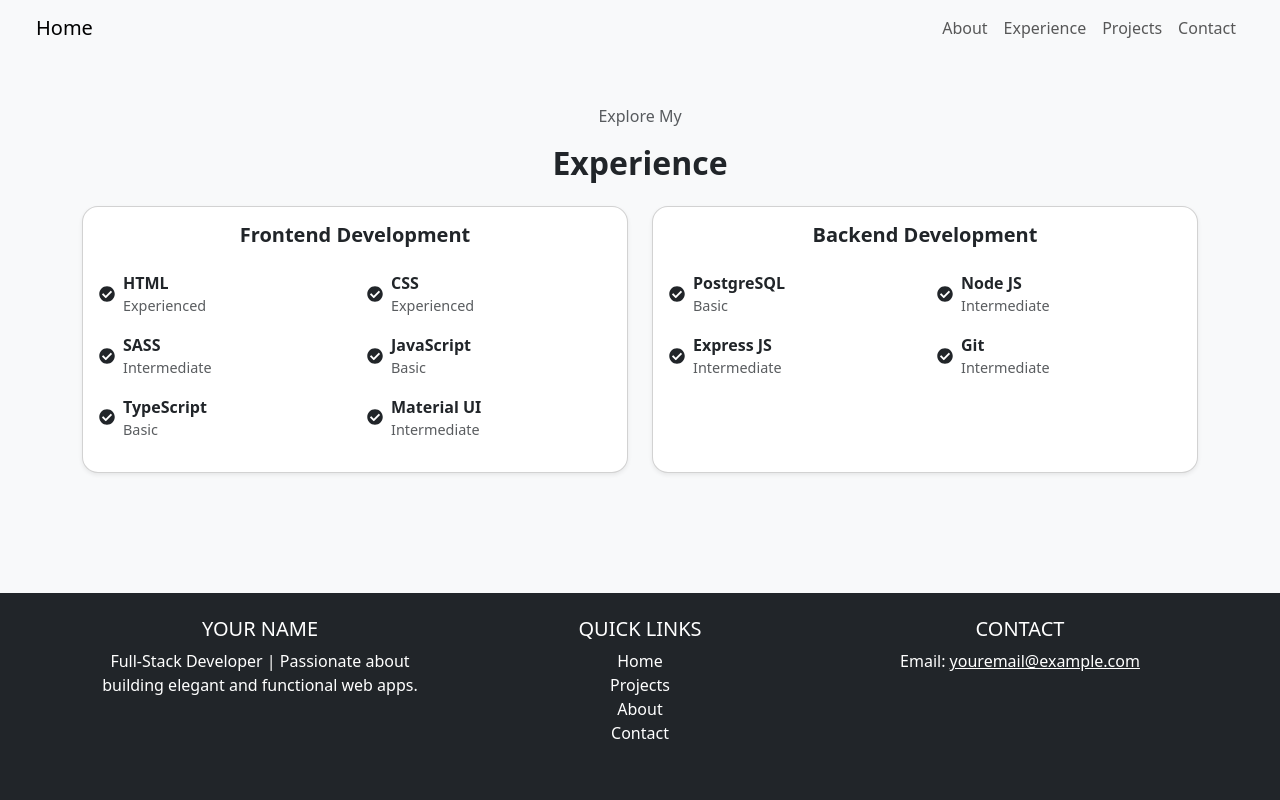
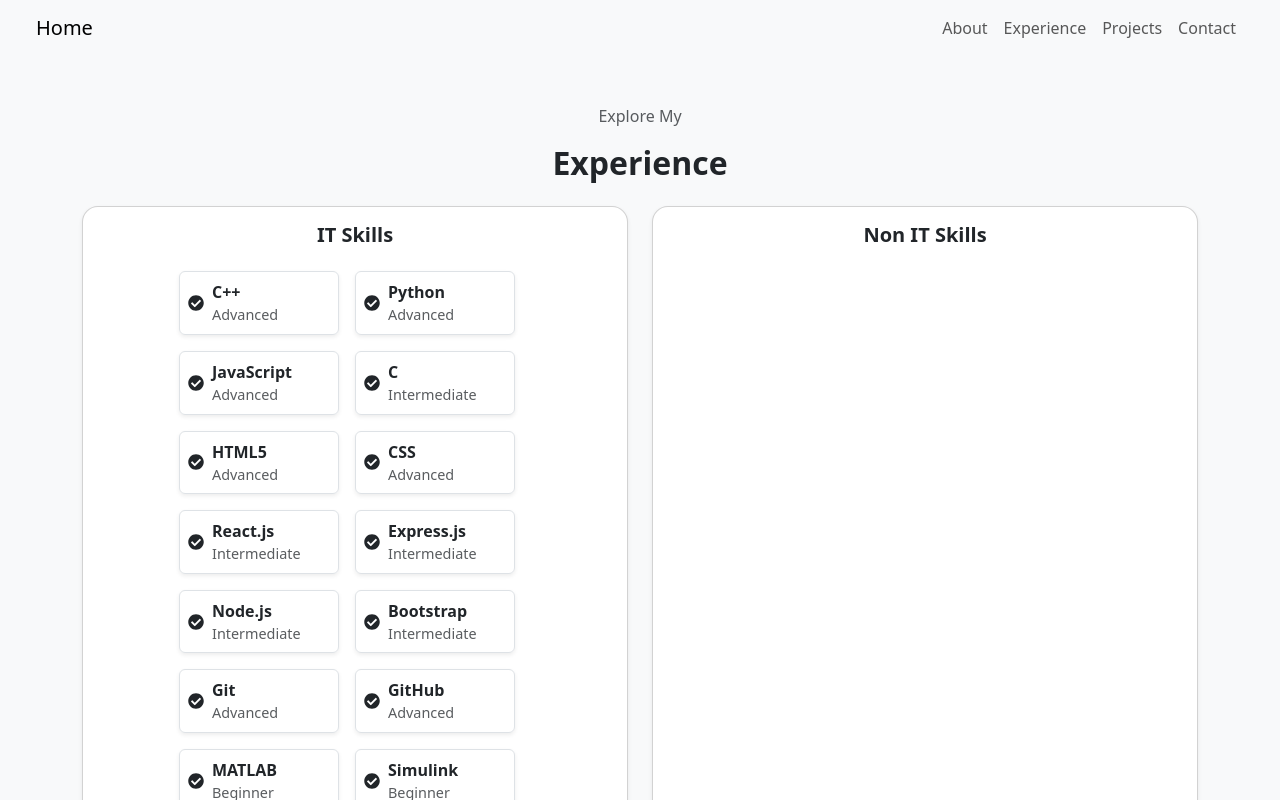
Before and after one commit to itzaatish/Portfolio, a React (Vite) app: page /experince in a window 1280 px wide. Shown: the top 800 px of the page. Built offline with nearby package versions, Linux system fonts and the light colour scheme.

Commit message:
working copy with different routes with react-router dom

```diff
--- a/package.json
+++ b/package.json
@@ -11,6 +11,8 @@
   },
   "dependencies": {
     "bootstrap": "^5.3.6",
+    "emailjs": "^4.0.3",
+    "emailjs-com": "^3.2.0",
     "react": "^19.1.0",
     "react-bootstrap": "^2.10.10",
     "react-dom": "^19.1.0",
--- a/src/components/contacts.jsx
+++ b/src/components/contacts.jsx
@@ -0,0 +1,62 @@
+import React from 'react';
+import emailjs from 'emailjs-com';
+
+function sendemails(message){
+    message.preventDefault();
+    console.log(message.target);
+
+    emailjs.sendForm('service_46wh1oa','template_hqow95f',message.target, 'FLrKG0BxNPH72ZSE9')
+    .then((result) => {
+        console.log("message sent")
+    },(error) => {
+        console.log(error.text);
+    });
+}
+
+export default function Contact() {
+  return (
+    <div className="container text-center my-5 py-5">
+      {/* Title Section */}
+      <div className="mb-4">
+        <small className="text-muted">Get in Touch</small>
+        <h2 className="fw-bold">Contact Me</h2>
+      </div>
+
+      {/* Contact Options */}
+      <div className="d-flex justify-content-center">
+        <div className="border rounded-pill px-4 py-2 d-flex gap-4 align-items-center shadow-sm">
+          {/* Email */}
+          <div className="d-flex align-items-center gap-2">
+            <i className="bi bi-envelope-fill"></i>
+            <div className="text-decoration-none">byjsr71@gmail.com</div>
+          </div>
+
+          {/* Divider */}
+          <div className="vr"></div>
+
+          {/* LinkedIn */}
+          <div className="d-flex align-items-center gap-2">
+            <i className="bi bi-linkedin"></i>
+            <a
+              href="https://www.linkedin.com/in/aatish-kumar-156528221"
+              target="_blank"
+              rel="noopener noreferrer"
+              className="text-decoration-none"
+            >
+              LinkedIn
+            </a>
+          </div>
+        </div>
+      </div>
+
+      {/* Message Form */}
+      <form onSubmit={sendemails} className="mt-5 col-md-6 mx-auto">
+        <div className="mb-3 text-start">
+          <label htmlFor="message" className="form-label fw-semibold">Message</label>
+          <textarea className="form-control" id="message" rows="4" placeholder="Type your message here..."></textarea>
+        </div>
+        <button type="submit" className="btn btn-dark px-4">Send Message</button>
+      </form>
+    </div>
+  );
+}
--- a/src/components/experience.jsx
+++ b/src/components/experience.jsx
@@ -1,8 +1,11 @@
 import React from 'react';
 import { Container, Row, Col, Card } from 'react-bootstrap';
 import { FaCheckCircle } from 'react-icons/fa';
+import SkillCards from './experince_cards';
 
-const ExperienceSection = () => {
+
+
+const ExperienceSection = (props) => {
   return (
     <section id="experience" className="py-5 bg-light">
       <Container>
@@ -12,25 +15,13 @@ const ExperienceSection = () => {
         </div>
 
         <Row>
-          {/* Frontend */}
           <Col md={6} className="mb-4">
             <Card className="h-100 shadow-sm rounded-4">
               <Card.Body>
                 <Card.Title className="text-center fw-bold mb-4">
-                  Frontend Development
+                  IT Skills
                 </Card.Title>
-                <Row>
-                  <Col xs={6}>
-                    <SkillItem name="HTML" level="Experienced" />
-                    <SkillItem name="SASS" level="Intermediate" />
-                    <SkillItem name="TypeScript" level="Basic" />
-                  </Col>
-                  <Col xs={6}>
-                    <SkillItem name="CSS" level="Experienced" />
-                    <SkillItem name="JavaScript" level="Basic" />
-                    <SkillItem name="Material UI" level="Intermediate" />
-                  </Col>
-                </Row>
+                <SkillCards/>,
               </Card.Body>
             </Card>
           </Col>
@@ -40,18 +31,9 @@ const ExperienceSection = () => {
             <Card className="h-100 shadow-sm rounded-4">
               <Card.Body>
                 <Card.Title className="text-center fw-bold mb-4">
-                  Backend Development
+                  Non IT Skills
                 </Card.Title>
-                <Row>
-                  <Col xs={6}>
-                    <SkillItem name="PostgreSQL" level="Basic" />
-                    <SkillItem name="Express JS" level="Intermediate" />
-                  </Col>
-                  <Col xs={6}>
-                    <SkillItem name="Node JS" level="Intermediate" />
-                    <SkillItem name="Git" level="Intermediate" />
-                  </Col>
-                </Row>
+
               </Card.Body>
             </Card>
           </Col>
@@ -61,14 +43,6 @@ const ExperienceSection = () => {
   );
 };
 
-const SkillItem = ({ name, level }) => (
-  <div className="d-flex align-items-center mb-3">
-    <FaCheckCircle className="me-2 text-dark" />
-    <div>
-      <strong>{name}</strong>
-      <div className="text-muted" style={{ fontSize: '0.9rem' }}>{level}</div>
-    </div>
-  </div>
-);
+
 
 export default ExperienceSection;
--- /dev/null
+++ b/src/components/experince_cards.jsx
@@ -0,0 +1,29 @@
+import React from 'react';
+import { FaCheckCircle } from 'react-icons/fa';
+import getITSkills from '../resources/skill_IT_list';
+
+const skills = getITSkills();
+
+// Child component
+const SkillItems = ({ name, level }) => (
+  <div className="d-flex align-items-center p-2 me-3 mb-3 border rounded shadow-sm" style={{ minWidth: '160px', maxWidth: '200px' }}>
+    <FaCheckCircle className="me-2 text-dark" />
+    <div>
+      <strong>{name}</strong>
+      <div className="text-muted" style={{ fontSize: '0.9rem' }}>{level}</div>
+    </div>
+  </div>
+);
+
+// Main component
+const SkillCards = () => {
+  return (
+    <div className="d-flex flex-wrap assist-center justify-content-center">
+      {skills.map((item, index) => (
+        <SkillItems key={index} name={item.name} level={item.level} />
+      ))}
+    </div>
+  );
+};
+
+export default SkillCards;
--- /dev/null
+++ b/src/components/projects.jsx
@@ -0,0 +1,48 @@
+import React from 'react';
+import Image from '../resources/abc.jpg';
+const projects = [
+  {
+    title: 'Project One',
+    description: 'Better Communication with Each Other',
+    image: '../resources/abc.jpg',
+    github: 'https://github.com/yourname/project1',
+    demo: 'https://demo-link.com/project1'
+  },
+  {
+    title: 'Project Two',
+    description: 'Stop Scrolling! I have something to tell you',
+    image: '../resources/abc.jpg',
+    github: 'https://github.com/yourname/project2',
+    demo: 'https://demo-link.com/project2'
+  },
+];
+
+
+export default function Projects() {
+  return (
+    <div className="container my-5 py-5 text-center">
+      <small className="text-muted">Browse My Recent</small>
+      <h2 className="fw-bold mb-4">Projects</h2>
+
+      <div className="row justify-content-center">
+        {projects.map((project, index) => (
+          <div key={index} className="col-md-4 mb-4">
+            <div className="card h-100 shadow rounded-4 p-3">
+              <img src={Image} alt={project.title} className="card-img-top rounded-4 mb-3" />
+              <h5 className="fw-bold">{project.title}</h5>
+              <p className="text-muted">{project.description}</p>
+              <div className="d-flex justify-content-center gap-3 mt-auto">
+                <a href={project.github} target="_blank" rel="noreferrer" className="btn btn-outline-dark rounded-pill">
+                  GitHub
+                </a>
+                <a href={project.demo} target="_blank" rel="noreferrer" className="btn btn-outline-dark rounded-pill">
+                  Live Demo
+                </a>
+              </div>
+            </div>
+          </div>
+        ))}
+      </div>
+    </div>
+  );
+}
--- /dev/null
+++ b/src/resources/skill_IT_list.jsx
@@ -0,0 +1,22 @@
+function getITSkills() {
+  const skills = [
+    { name: 'C++', level: 'Advanced' },
+    { name: 'Python', level: 'Advanced' },
+    { name: 'JavaScript', level: 'Advanced' },
+    { name: 'C', level: 'Intermediate' },
+    { name: 'HTML5', level: 'Advanced' },
+    { name: 'CSS', level: 'Advanced' },
+    { name: 'React.js', level: 'Intermediate' },
+    { name: 'Express.js', level: 'Intermediate' },
+    { name: 'Node.js', level: 'Intermediate' },
+    { name: 'Bootstrap', level: 'Intermediate' },
+    { name: 'Git', level: 'Advanced' },
+    { name: 'GitHub', level: 'Advanced' },
+    { name: 'MATLAB', level: 'Beginner' },
+    { name: 'Simulink', level: 'Beginner' },
+    { name: 'Arduino', level: 'Intermediate' },
+  ];
+  return skills;
+}
+
+export default getITSkills;
```
Also changed, not shown: src/App.jsx (+4 -3 lines), src/resources/skills_NonIT_list.jsx (added), 1 other file (tests, documents, lock files or other folders).
